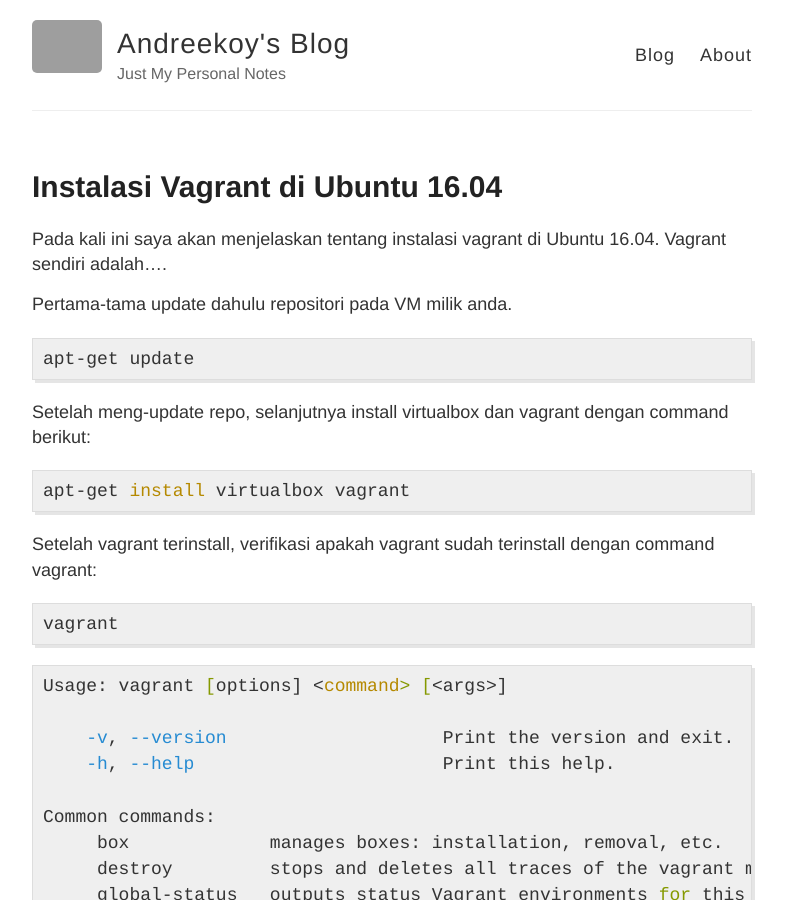
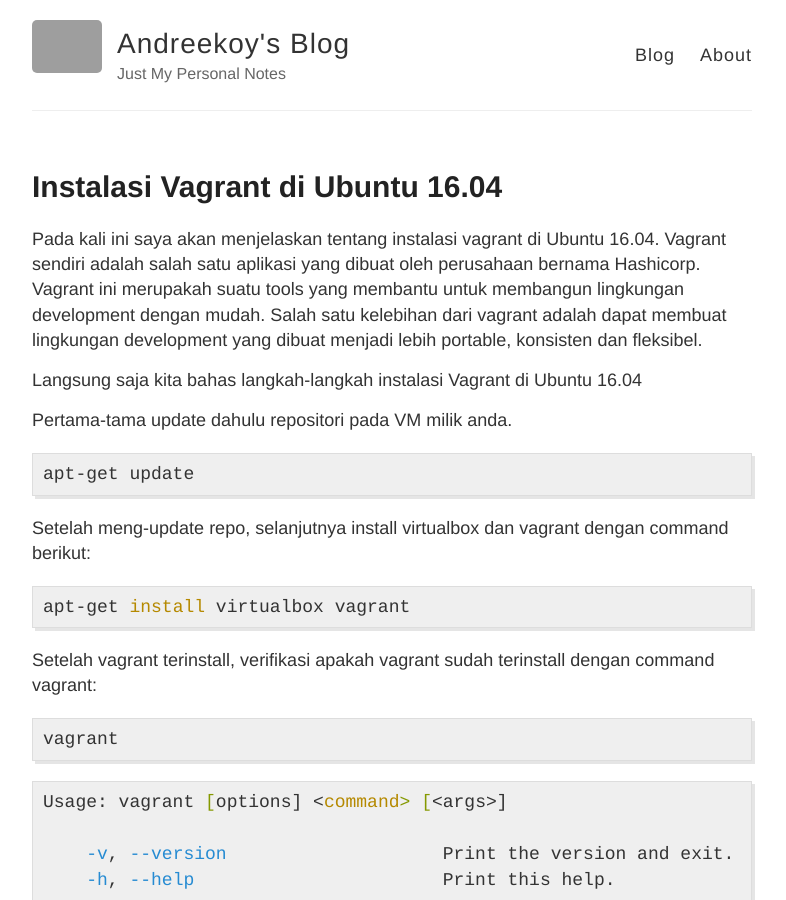
Before and after one commit to andreekoy/andreekoy.github.io, a Jekyll site: the page built from _posts/2018-08-02-Instalasi-Vagrant-Di-Ubuntu-1604.markdown, in a window 1280 px wide and 900 px high. Shown: the whole window, without its empty margins (248-1034 px from the left). Built offline with Jekyll 4.4.1, drawn with Linux system fonts in a browser that asks for light colours; comment, search, counter and statistics services are not loaded; grey boxes are pictures that could not be loaded.

Commit message:
Update 2018-08-02-Instalasi-Vagrant-Di-Ubuntu-1604.markdown

```diff
--- a/_posts/2018-08-02-Instalasi-Vagrant-Di-Ubuntu-1604.markdown
+++ b/_posts/2018-08-02-Instalasi-Vagrant-Di-Ubuntu-1604.markdown
@@ -6,8 +6,9 @@ categories: Ubuntu Vagrant
 comments: true
 share: true
 ---
-Pada kali ini saya akan menjelaskan tentang instalasi vagrant di Ubuntu 16.04. Vagrant sendiri adalah....
+Pada kali ini saya akan menjelaskan tentang instalasi vagrant di Ubuntu 16.04. Vagrant sendiri adalah salah satu aplikasi yang dibuat oleh perusahaan bernama Hashicorp. Vagrant ini merupakah suatu tools yang membantu untuk membangun lingkungan development dengan mudah. Salah satu kelebihan dari vagrant adalah dapat membuat lingkungan development yang dibuat menjadi lebih portable, konsisten dan fleksibel.
 
+Langsung saja kita bahas langkah-langkah instalasi Vagrant di Ubuntu 16.04
 
 Pertama-tama update dahulu repositori pada VM milik anda.
 {% highlight bash %}apt-get update{% endhighlight %}
```
